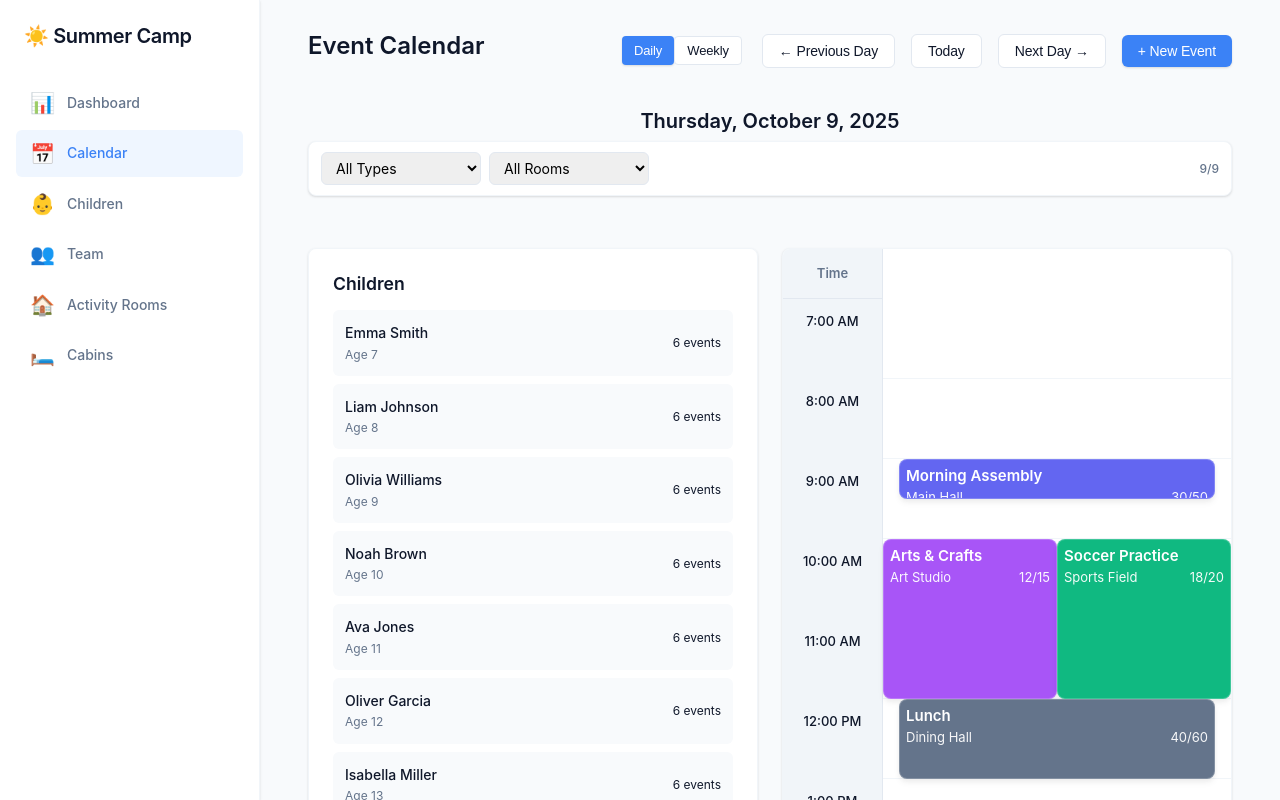
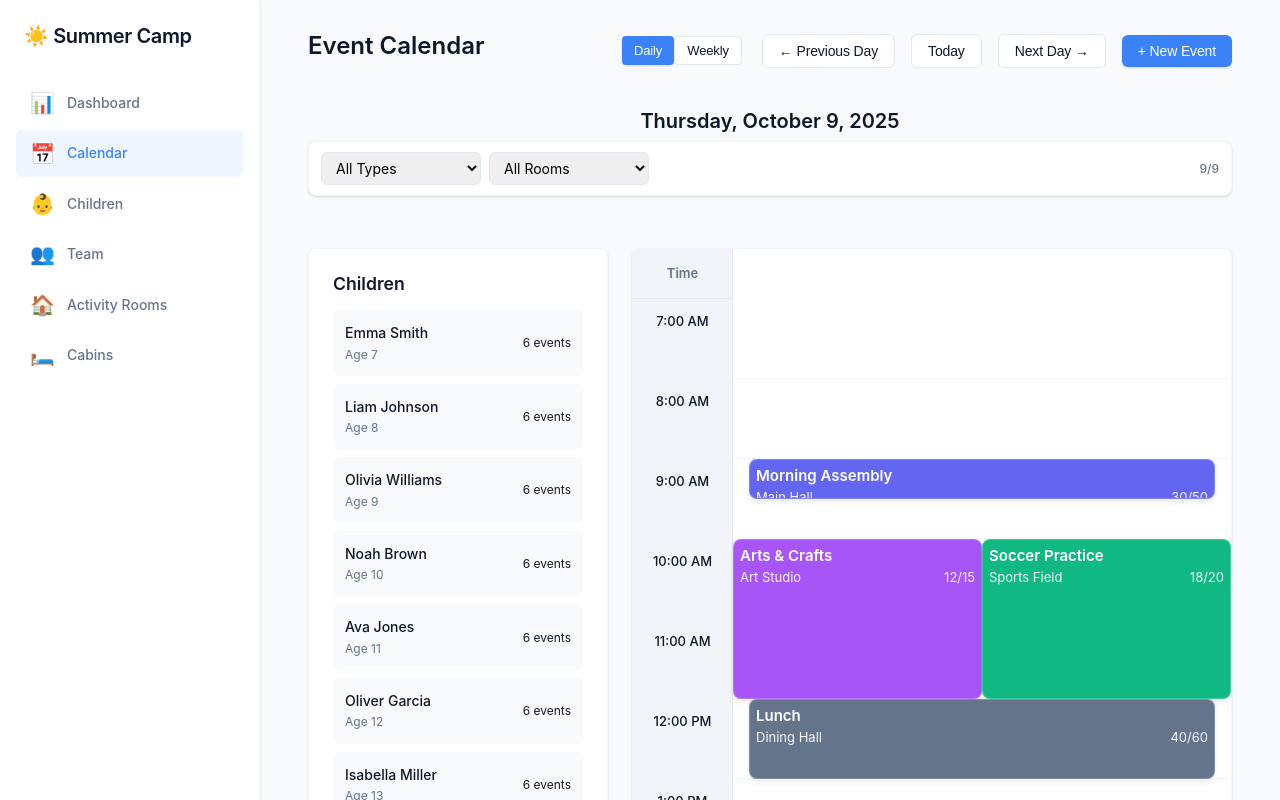
Before and after one commit to TomB30/camp-manager, a Vue app: page /calendar in a window 1280 px wide. Shown: the top 800 px of the page. Built offline with nearby package versions, Linux system fonts and the light colour scheme.

Commit message:
Small ui change

```diff
--- a/src/views/Calendar.vue
+++ b/src/views/Calendar.vue
@@ -722,7 +722,7 @@ const unenrollChildFromEvent = (eventId: string, childId: string) => {
 <style scoped>
 .calendar-view {
   display: grid;
-  grid-template-columns: 1fr 1fr;
+  grid-template-columns: 1fr 2fr;
   gap: 1.5rem;
   grid-template-rows: auto auto 1fr;
 }
```
